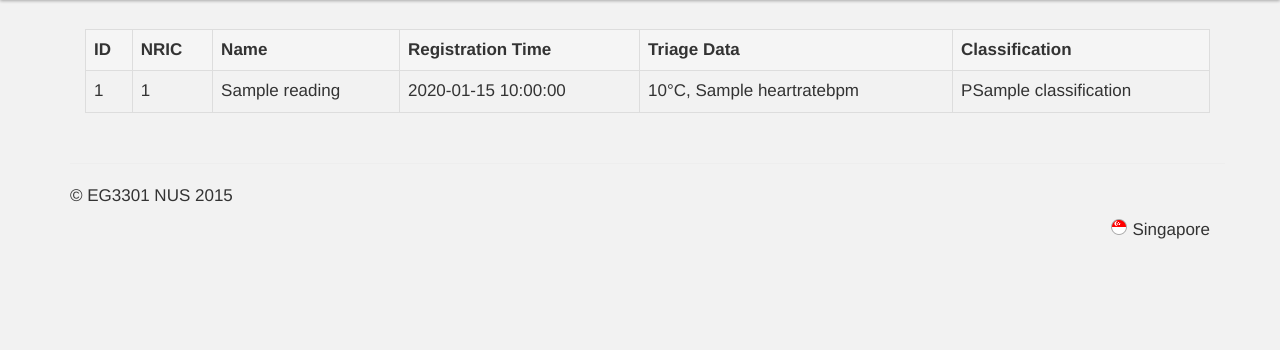
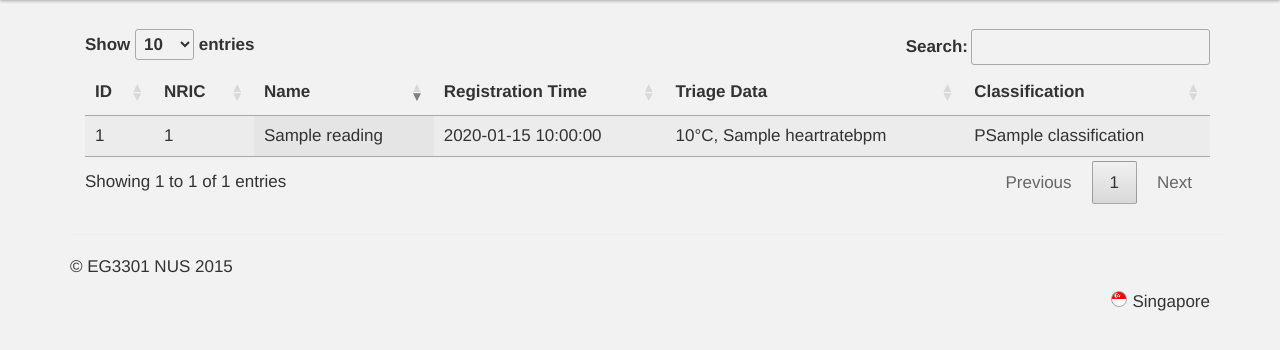
Before and after one commit to bingoyahoo/health-to-go-python, a Python web app: template templates/listall.html in a window 1280 px wide. Shown: the part 51-401 px from the top of the page. Run offline with Jinja, Linux system fonts and the light colour scheme; the template is opened without the code that fills it: most values are stand-ins (such as "Sample title", 1, 10 or a date in 2020); some libraries are stand-ins or nearby versions.

Commit message:
Change Listall to use DataTables Plugin to enable sorting and searching on patients entries.

```diff
--- a/bootstrap/css/main1.css
+++ /dev/null
@@ -1,3 +0,0 @@
-.container {
-	margin-left: 300px;
-}
--- a/templates/faq.html
+++ b/templates/faq.html
@@ -1,4 +1,5 @@
 {% extends "layout.html" %}
+
 {% block body %}
 <div class="container">
     <div class="page-content">
--- a/templates/layout.html
+++ b/templates/layout.html
@@ -6,7 +6,7 @@
     <meta name="viewport" content="width=device-width, initial-scale=1">
     <title>Health To Go!</title>
 
-<link rel="icon" href="../images/favicon.ico" type="image/x-icon" />
+    <link rel="icon" href="../images/favicon.ico" type="image/x-icon"/>
 
     <!-- HTML5 Shim and Respond.js IE8 support of HTML5 elements and media queries -->
     <!-- WARNING: Respond.js doesn't work if you view the page via file:// -->
@@ -25,10 +25,10 @@
 
     <!-- Fade in fade out page transition -->
     <script type="text/javascript">
-	$(document).ready(function() {
+        $(document).ready(function () {
             $("body").css("display", "none");
             $("body").fadeIn(1200);
-		$("a.transition").click(function(event) {
+            $("a.transition").click(function (event) {
                 event.preventDefault();
                 linkLocation = this.href;
                 $("body").fadeOut(0, redirectPage);
@@ -44,8 +44,9 @@
             href='http://fonts.googleapis.com/css?family=Open+Sans:400,300,600,700'
             rel='stylesheet' type='text/css'>
     <link href="bootstrap/css/bootstrap.css" rel="stylesheet">
-	<link href="bootstrap/css/bootstrap-responsive.css" rel="stylesheet">
     <link href="bootstrap/css/custom.css" rel="stylesheet">
+    <!-- DataTables CSS -->
+    <link rel="stylesheet" type="text/css" href="//cdn.datatables.net/1.10.9/css/jquery.dataTables.css">
 </head>
 
 <body>
@@ -56,9 +57,10 @@
 {% include 'footer.html' %}
 <script src="https://apis.google.com/js/client.js?onload=init"></script>
 <!-- jQuery (necessary for Bootstrap's JavaScript plugins) -->
-	<script	src="https://ajax.googleapis.com/ajax/libs/jquery/1.11.0/jquery.min.js"></script>
+<script src="https://ajax.googleapis.com/ajax/libs/jquery/1.11.0/jquery.min.js"></script>
 <!-- Include all compiled plugins (below), or include individual files as needed -->
 <script src="bootstrap/js/bootstrap.min.js"></script>
-
+<!-- DataTables -->
+<script type="text/javascript" charset="utf8" src="//cdn.datatables.net/1.10.9/js/jquery.dataTables.js"></script>
 </body>
 </html>
--- a/templates/listall.html
+++ b/templates/listall.html
@@ -1,11 +1,11 @@
 {% extends "layout.html" %}
 {% block body %}
-<body>
 <div class="container">
     <div class="row">
         <div class="col-xs-12">
-            <table class="table table-hover table-bordered">
-                <tr class="active">
+            <table id="table_id" class="display">
+                <thead>
+                <tr>
                     <th>ID</th>
                     <th>NRIC</th>
                     <th>Name</th>
@@ -13,6 +13,7 @@
                     <th>Triage Data</th>
                     <th>Classification</th>
                 </tr>
+                </thead>
                 {% for reading in readings %}
                 <tr class="clickable-row" data-url="/triage">
                     <td>
@@ -73,5 +74,16 @@
 
 <!-- Latest compiled and minified JavaScript -->
 <script src="/bootstrap/js/bootstrap.min.js"></script>
-</body>
+
+<!-- DataTables CSS -->
+
+<script type="text/javascript" src="https://cdn.datatables.net/r/dt/dt-1.10.9/datatables.min.js"></script>
+
+<script type="text/javascript" charset="utf-8">
+$(document).ready(function() {
+    $('#table_id').DataTable( {
+        "order": [[ 2, "desc" ]]
+    } );
+} );
+</script>
 {% endblock %}
```
Lines whose indentation alone changed are shown as unchanged.
